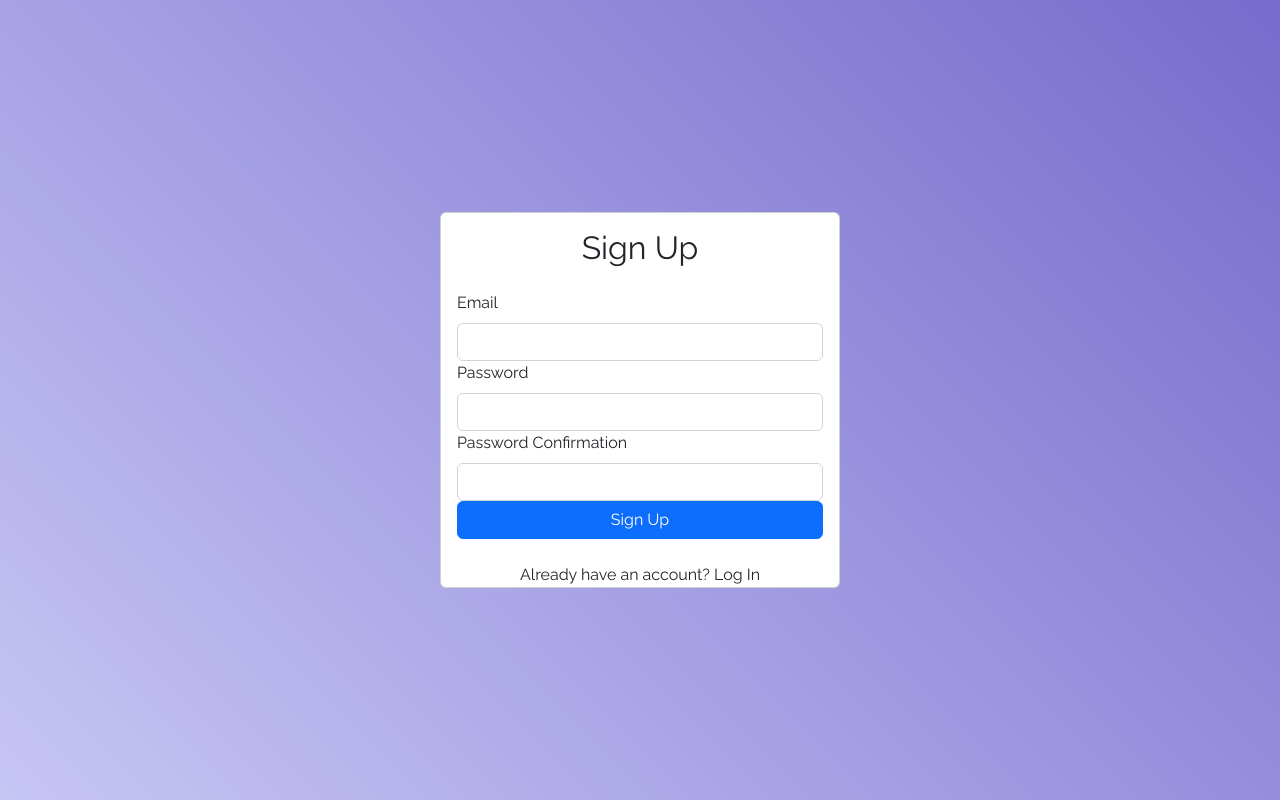
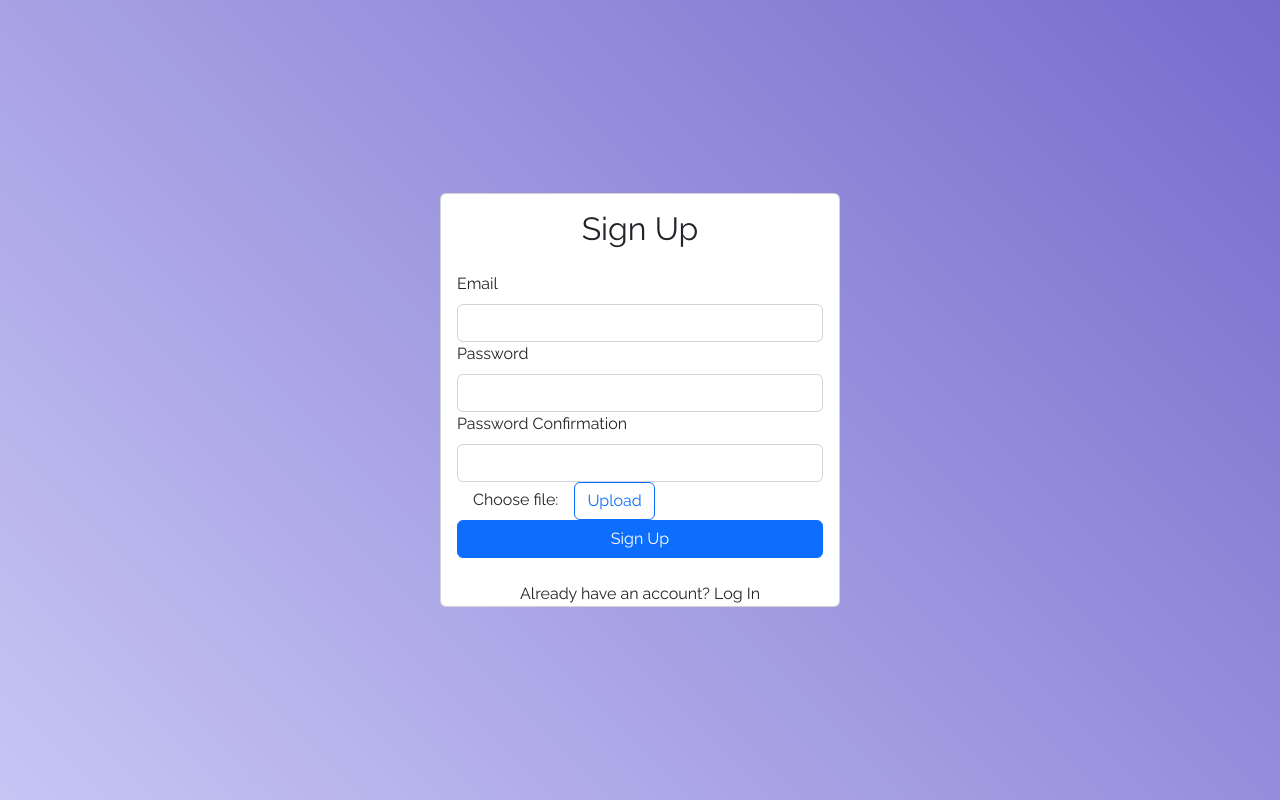
Before and after one commit to InternshipProject1-uwindsor22/authenticator-app, a React (Create React App) app: page / in a window 1280 px wide. Built offline with nearby package versions, Linux system fonts and the light colour scheme.

Commit message:
Image upload changes

```diff
--- a/src/Pages/RegisterPage.js
+++ b/src/Pages/RegisterPage.js
@@ -47,6 +47,9 @@ export default function RegisterPage() {
               <Form.Label>Password Confirmation</Form.Label>
               <Form.Control type="password" ref={passwordConfirmRef} required />
             </Form.Group>
+            <label className="mx-3">Choose file: </label>
+            <input className="d-none" type="file" />
+            <button className="btn btn-outline-primary">Upload</button>
             <Button disabled={loading} className="w-100" type="submit">
               Sign Up
             </Button>
```
